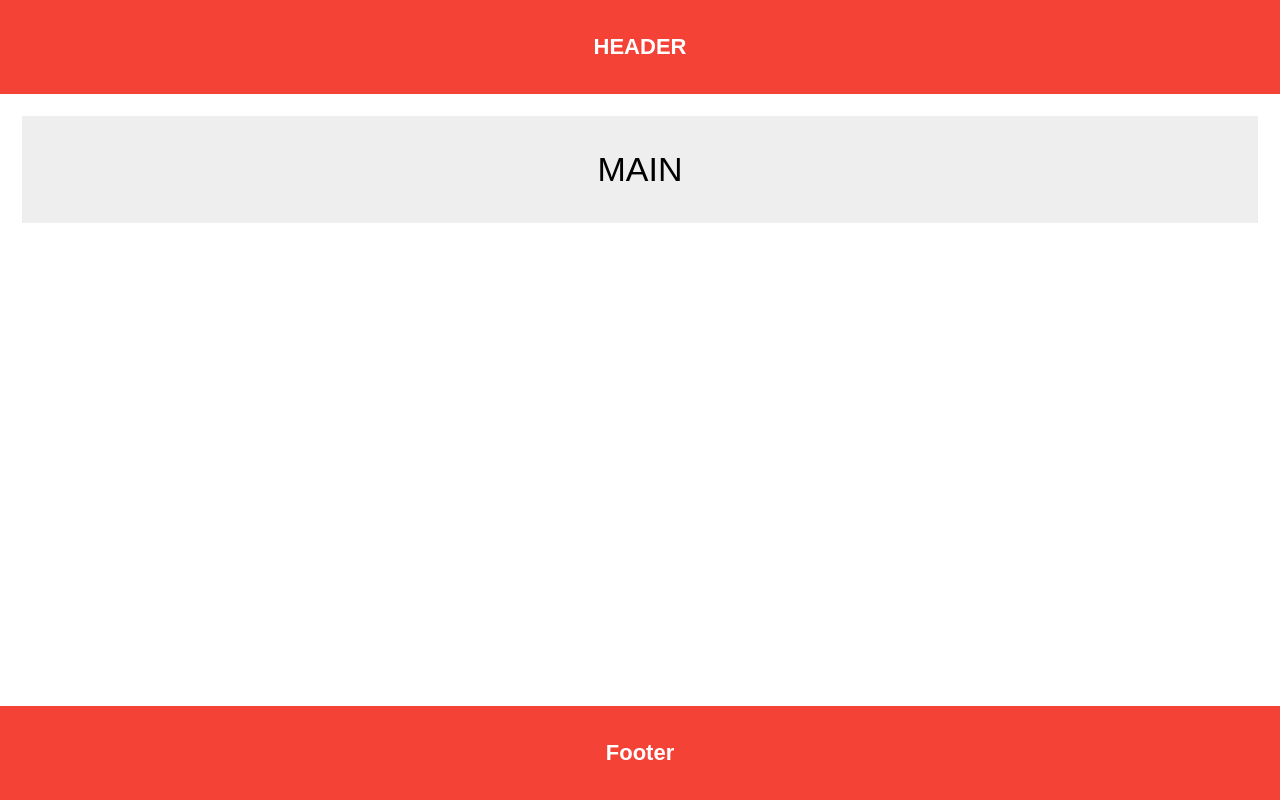
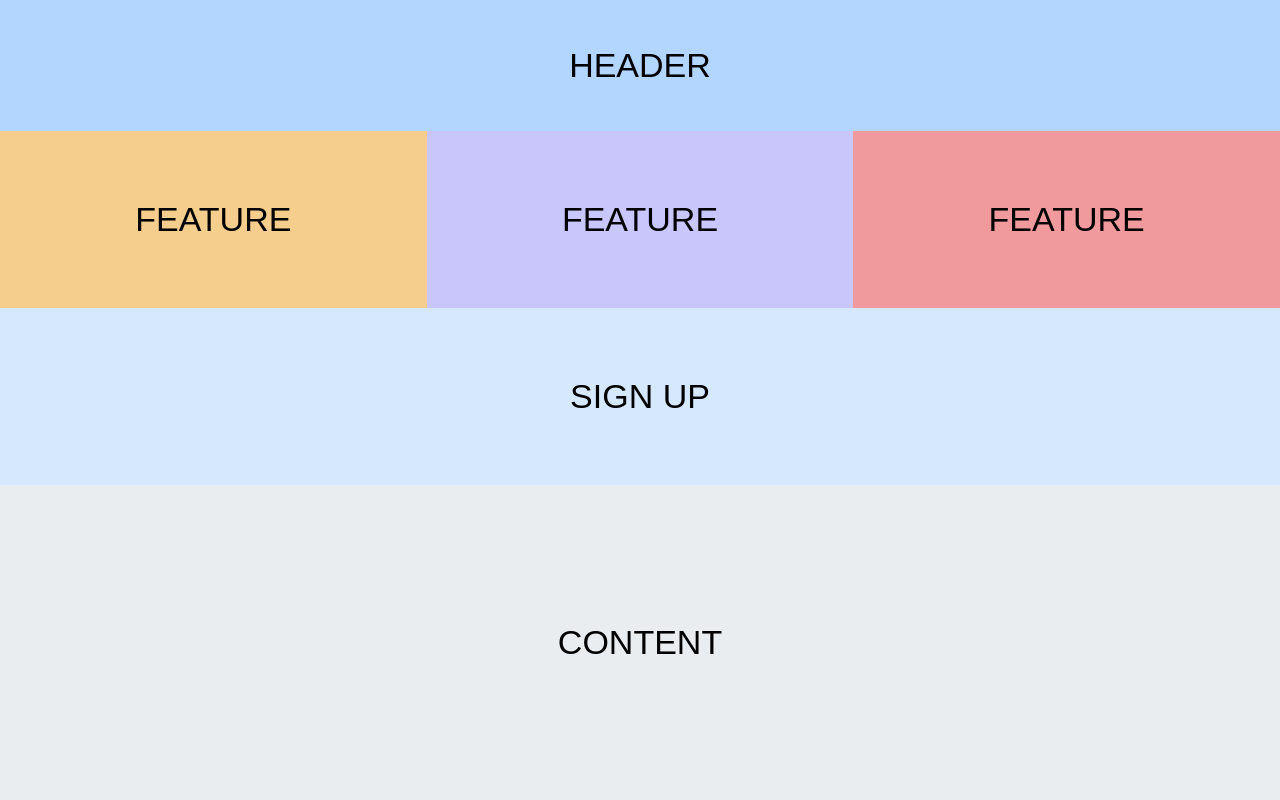
Before and after one commit to ElenaBagriy/poco-OlenaBahrii, a plain HTML site: page index.html in a window 1280 px wide. Drawn offline with Linux system fonts and the light colour scheme.

Commit message:
add flex layout

```diff
--- a/index.html
+++ b/index.html
@@ -9,19 +9,31 @@
 </head>
 
 <body>
-    <!-- <div> -->
-    <header class="header">
-        <p>HEADER</p>
-    </header>
     <main>
-        <div class="main">
-            <p>MAIN</p>
+        <header class="header">
+            <p>HEADER</p>
+        </header>
+        <div class="wrapper">
+            <div class="feature-wrapper">
+                <div class="first-feature">
+                    FEATURE
+                </div>
+                <div class="second-feature">
+                    FEATURE
+                </div>
+                <div class="third-feature">
+                    FEATURE
+                </div>
+                <div class="sign-up">
+                    SIGN UP
+                </div>
+            </div>
+            <div class="content">
+                CONTENT
+            </div>
         </div>
+
     </main>
-    <!-- </div> -->
-    <footer class="footer">
-        <p>Footer</p>
-    </footer>
 </body>
 
 </html>
--- a/style.css
+++ b/style.css
@@ -2,43 +2,118 @@ body {
   font-family: Arial, Helvetica, sans-serif;
   padding: 0;
   margin: 0;
-  /* display: flex;
-  flex-direction: column;
-  justify-content: space-between; */
-  min-height: 100vh;
-  display: grid;
-  grid-template-rows: auto 1fr auto;
+  font-size: 34px;
+  box-sizing: border-box;
 }
 
 .header {
-  background-color: #f44336;
+  background-color: #b2d6ff;
   display: flex;
   justify-content: center;
   align-items: center;
   padding: 12px 0;
-  color: white;
-  font-size: 22px;
-  font-weight: 900;
 }
 
-.main {
-  margin: 22px;
-  background-color: #eeeeee;
+main {
+  display: flex;
+  flex-direction: column;
+  justify-content: space-between;
+  height: 100vh;
+}
+
+.content {
+  background-color: #eaedf0;
   display: flex;
   align-items: center;
   justify-content: center;
-  font-size: 34px;
+  flex-grow: 1;
+  @media (max-width: 1249px) {
+    order: -1;
+  }
 }
 
-.footer {
-  background-color: #f44336;
+.sign-up {
+  background-color: #d6e8fe;
   display: flex;
+  align-items: center;
   justify-content: center;
+  flex-grow: 1;
+
+  @media (max-width: 699px) {
+    width: 100%;
+  }
+  @media (min-width: 700px) and (max-width: 1249px) {
+    width: 50%;
+  }
+  @media (max-width: 1249px) {
+    order: -1;
+  }
+}
+
+.first-feature {
+  background-color: #f5ce8d;
+  display: flex;
   align-items: center;
-  padding: 12px 0;
-  color: white;
-  font-size: 22px;
-  font-weight: 900;
-  position: sticky;
-  bottom: 0;
+  justify-content: center;
+  flex-grow: 1;
+  @media (max-width: 699px) {
+    width: 100%;
+  }
+  @media (min-width: 700px) and (max-width: 1249px) {
+    width: 50%;
+  }
+  @media (min-width: 1250px) {
+    width: 33%;
+  }
 }
+
+.second-feature {
+  background-color: #c8c6fa;
+  display: flex;
+  align-items: center;
+  justify-content: center;
+  flex-grow: 1;
+  @media (max-width: 699px) {
+    width: 100%;
+  }
+  @media (min-width: 700px) and (max-width: 1249px) {
+    width: 50%;
+  }
+  @media (min-width: 1250px) {
+    width: 33%;
+  }
+}
+
+.third-feature {
+  background-color: #f09a9d;
+  display: flex;
+  align-items: center;
+  justify-content: center;
+  flex-grow: 1;
+  @media (max-width: 699px) {
+    width: 100%;
+  }
+  @media (min-width: 700px) and (max-width: 1249px) {
+    width: 50%;
+  }
+  @media (min-width: 1250px) {
+    width: 33%;
+  }
+}
+
+.wrapper {
+  display: flex;
+  flex-direction: column;
+  flex-grow: 1;
+}
+
+.feature-wrapper {
+  display: flex;
+  flex-grow: 1;
+  flex-wrap: wrap;
+
+  @media (max-width: 1249px) {
+  }
+}
+
+/* @media (max-width: 1250px) {} */
```
